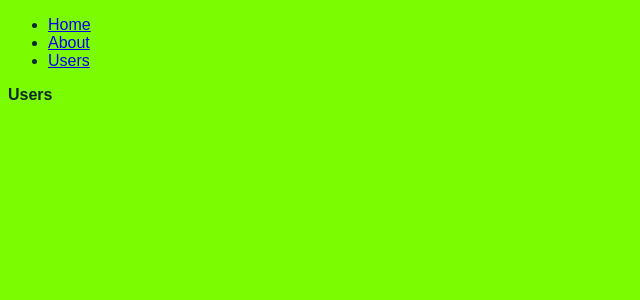
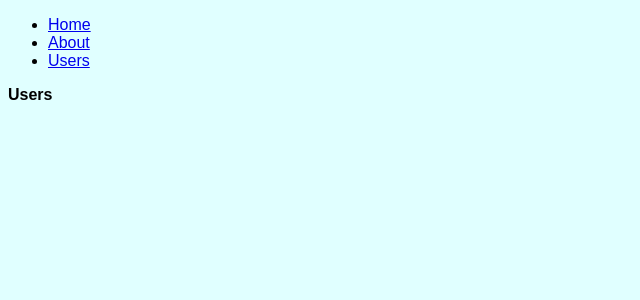
Before and after one commit to benherbert/app, a React app: page /users in a window 1280 px wide. Shown: the top 300 px of the page, without its empty margins (0-640 px from the left). Built offline with nearby package versions, Linux system fonts and the light colour scheme.

Commit message:
BH -  reduce number of themes and new not opt in rule for buttons

```diff
--- a/src/assets/styles/scss/0-theme/my-app-theme.scss
+++ b/src/assets/styles/scss/0-theme/my-app-theme.scss
@@ -1 +1 @@
-$app-theme: 'coyote';
+$app-theme: 'default';
--- a/src/assets/styles/scss/1-variables/theme.scss
+++ b/src/assets/styles/scss/1-variables/theme.scss
@@ -1,42 +1,38 @@
 $themes: (
   default: (
-    background: lightsalmon,
-    text: crimson,
-    border: firebrick,
-    background-alt: orangered,
-    text-alt: black,
-    border-alt: orange
+    background: lightcyan,
+    text: steelblue,
+    border: navy,
+    shadow: midnightblue,
+    background-alt: deepskyblue,
+    text-alt: cadetblue,
+    border-alt: powderblue
   ),
   wolf: (
-    background:#F4EEEE,
-    text: #0C2925,
-    border: #D8CECE,
-    background-alt: #1B3E3C,
-    text-alt: #F4EEEE,
-    border-alt: #0C2925
+    background: lightgrey,
+    text: black,
+    border: silver,
+    shadow: darkgrey,
+    background-alt: grey,
+    text-alt: white,
+    border-alt: slategrey
   ),
   fox: (
     background: coral,
     text: orangered,
     border: darkorange,
+    shadow: tomato,
     background-alt: orangered,
-    text-alt: black,
-    border-alt: orange
-  ),
-  dingo: (
-    background: lemonchiffon,
-    text: peachpuff,
-    border: darkkhaki,
-    background-alt: orangered,
-    text-alt: black,
+    text-alt: darkred,
     border-alt: orange
   ),
   coyote: (
     background: lawngreen,
     text: green,
     border: olive,
-    background-alt: orangered,
-    text-alt: black,
-    border-alt: orange
+    shadow: limegreen,
+    background-alt: lime,
+    text-alt: darkgreen,
+    border-alt: springgreen
   )
 ) !default;
--- a/src/assets/styles/scss/3-mixins/button.scss
+++ b/src/assets/styles/scss/3-mixins/button.scss
@@ -1,4 +1,5 @@
 @mixin button($theme: $app-theme) {
+  box-shadow: 0px 1px 3px color("shadow", $theme);
   background-color: color("background", $theme);
   border-color: color("border", $theme);
   color: color("text", $theme);
--- a/src/assets/styles/scss/5-components/1-atoms/button.scss
+++ b/src/assets/styles/scss/5-components/1-atoms/button.scss
@@ -1,4 +1,5 @@
 .button {
+  backface-visibility: hidden;
   border-radius: 4px;
   border-style: solid;
   border-width: 1px;
@@ -9,11 +10,15 @@
   text-decoration: none;
   transition: 0.2s all 0s linear;
 
-  .wolf & {
+  &:not([class^="theme--"]) {
+    @include button('default');
+  }
+
+  &.theme--wolf {
     @include button('wolf');
   }
 
-  .fox & {
+  &.theme--fox {
     @include button('fox');
   }
 }
--- a/src/components/1-atoms/button/Button.js
+++ b/src/components/1-atoms/button/Button.js
@@ -16,9 +16,7 @@ const Button = props => {
     }
 
     return (
-      <div className='wolf'>
-        <button {...buttonAttributes}>{children}</button>
-      </div>
+      <button {...buttonAttributes}>{children}</button>
     )
   }
 
--- a/src/components/4-templates/Basic.js
+++ b/src/components/4-templates/Basic.js
@@ -15,7 +15,7 @@ const Basic = (props) => {
     return dispatch(increment)
   }
 
-  const renderButton = () => <Button handleClick={buttonAction}>Increment it!</Button>
+  const renderButton = () => <Button handleClick={buttonAction} className='theme--wolf'>I update the redux store / counter!</Button>
 
   return (
     <>
```
Also changed, not shown: 1 other file (tests, documents, lock files or other folders).
